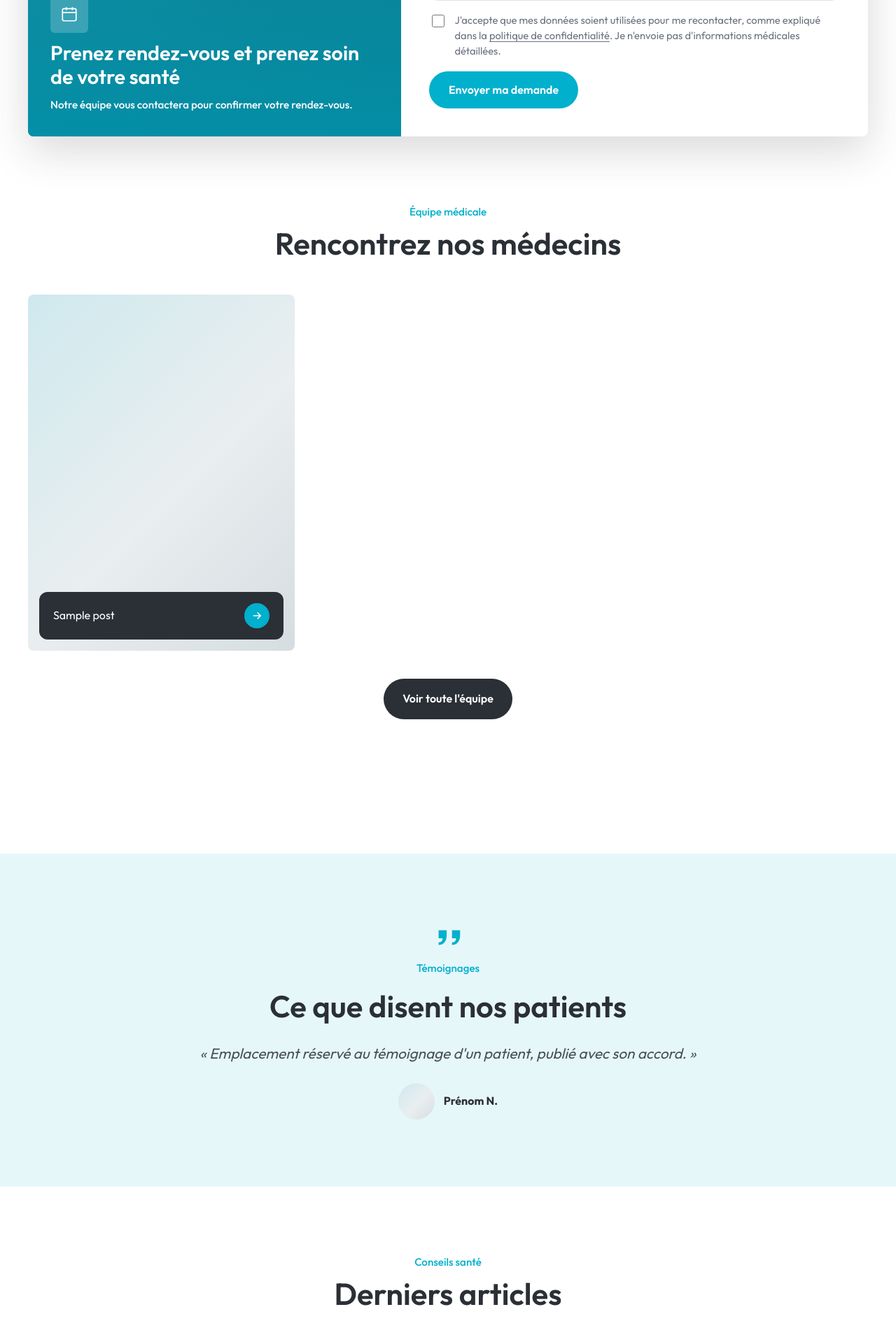
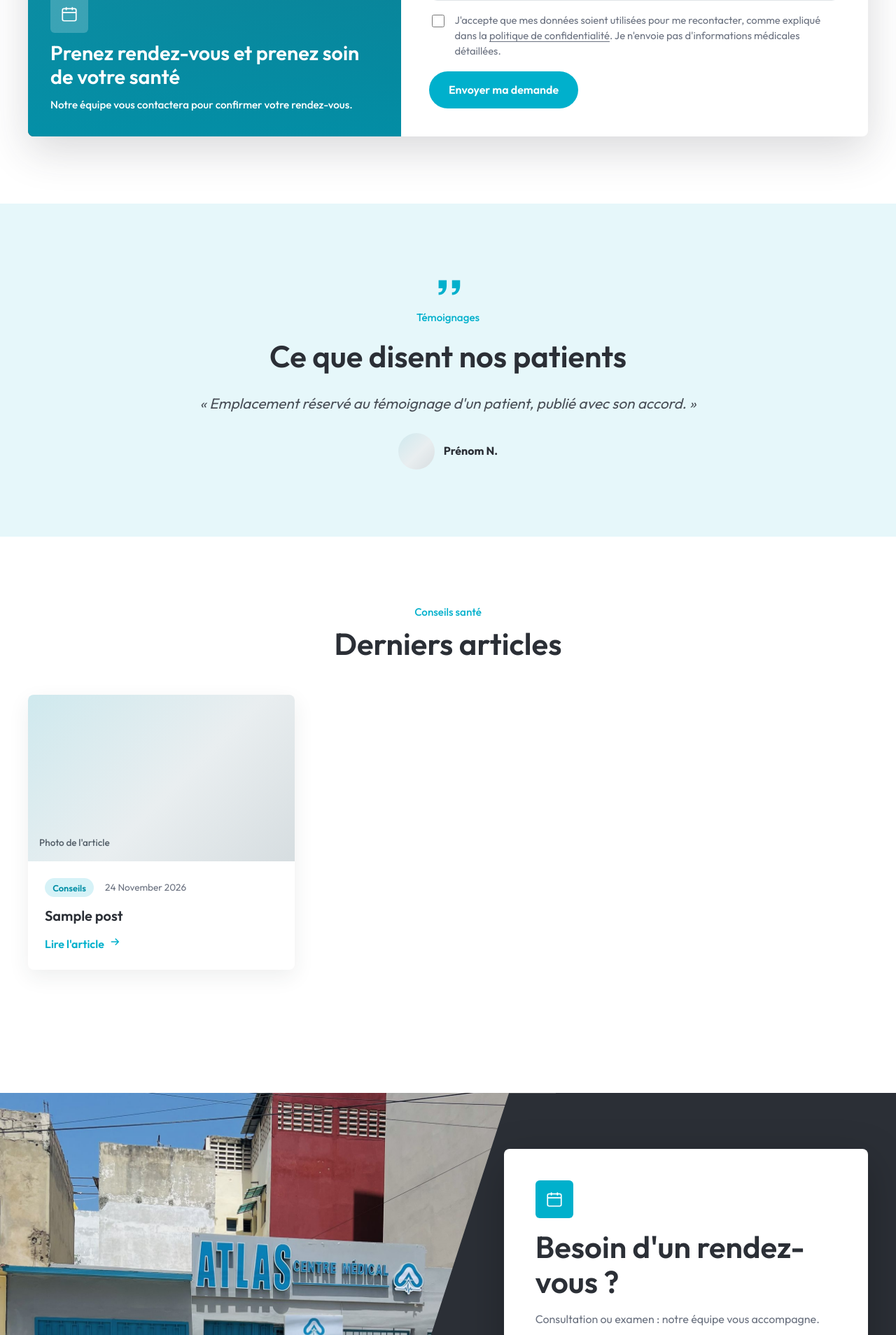
Before and after one commit to Doudida6/siteatlas, a WordPress theme: template wordpress/centre-atlas/front-page.php in a window 1280 px wide. Shown: the part 4592-6500 px from the top of the page at 70% size. Run offline with PHP 8.4 and a stand-in for WordPress, Linux system fonts and the light colour scheme; the site name, menu and one post (Sample post) are stand-ins, and other content is empty; some libraries are stand-ins or nearby versions.

Commit message:
Accueil : masque la section équipe médicale
Co-Authored-By: Claude Sonnet 5.5 <noreply@anthropic.com>
Claude-Session: https://claude.ai/code/session_01WMV7TTzHWSs8CoVZWNWm7p

```diff
--- a/wordpress/centre-atlas/front-page.php
+++ b/wordpress/centre-atlas/front-page.php
@@ -178,23 +178,6 @@
     </div>
   </section>
 
-  <!-- ===== Équipe ===== -->
-  <section class="padding-section-large">
-    <div class="padding-global">
-      <div class="container-large">
-        <div class="text-align-center max-width-medium margin-auto margin-bottom-large">
-          <span class="eyebrow2"><?php atlas_t('t75ccefd9'); ?></span>
-          <h2 class="heading-style-h2"><?php atlas_t('tddf1a701'); ?></h2>
-        </div>
-        <div class="team_grid">
-<?php atlas_team_cards(3); ?>
-</div>
-        <div class="text-align-center" style="margin-top:2.5rem"><a href="<?php echo esc_url(home_url('/nos-medecins/')); ?>" class="button is-dark"><?php atlas_t('t673f4a26'); ?></a></div>
-      </div>
-    </div>
-  </section>
-
-  <!-- ===== Témoignage (emplacement) ===== -->
   <section class="quote2">
     <div class="padding-global">
       <div class="container-large quote2_inner reveal">
--- a/wordpress/centre-atlas/inc/registry.php
+++ b/wordpress/centre-atlas/inc/registry.php
@@ -144,9 +144,6 @@ return [
         'ta5ed6ce0' => ['accueil', 'Envoyer ma demande'],
         'tef6bc2b7' => ['accueil', 'Merci !'],
         't7023ff4a' => ['accueil', 'Votre demande a bien été reçue. Notre équipe vous contactera pour confirmer votre rendez-vous.'],
-        't75ccefd9' => ['accueil', 'Équipe médicale'],
-        'tddf1a701' => ['accueil', 'Rencontrez nos médecins'],
-        't673f4a26' => ['accueil', 'Voir toute l\'équipe'],
         't8cc8053a' => ['accueil', 'Témoignages'],
         't4be0e41c' => ['accueil', 'Ce que disent nos patients'],
         't9945f676' => ['accueil', '« Emplacement réservé au témoignage d\'un patient, publié avec son accord. »'],
@@ -336,6 +333,7 @@ return [
         'tf4aeaa25' => ['biopsie', 'Une biopsie réalisée sous contrôle du scanner. Elle sera proposée dès l\'ouverture du scanner au Centre Atlas.'],
         't09c1973a' => ['biopsie', 'À préciser à l\'ouverture du service.'],
         'td161e121' => ['biopsie', 'Les informations présentées sont générales et ne remplacent pas l\'avis de votre médecin. Les actes proposés dépendent de l\'offre effective du centre.'],
+        't75ccefd9' => ['nos-medecins', 'Équipe médicale'],
         'tcba06b70' => ['nos-medecins', 'Une équipe à votre écoute'],
         't8b78a532' => ['nos-medecins', 'Des médecins de plusieurs spécialités, réunis pour vous accompagner à chaque étape de votre parcours.'],
         'ta90546cf' => ['rendez-vous', 'Demande de rendez-vous'],
```
Also changed, not shown: maquette/index.html (+0 -19 lines).
